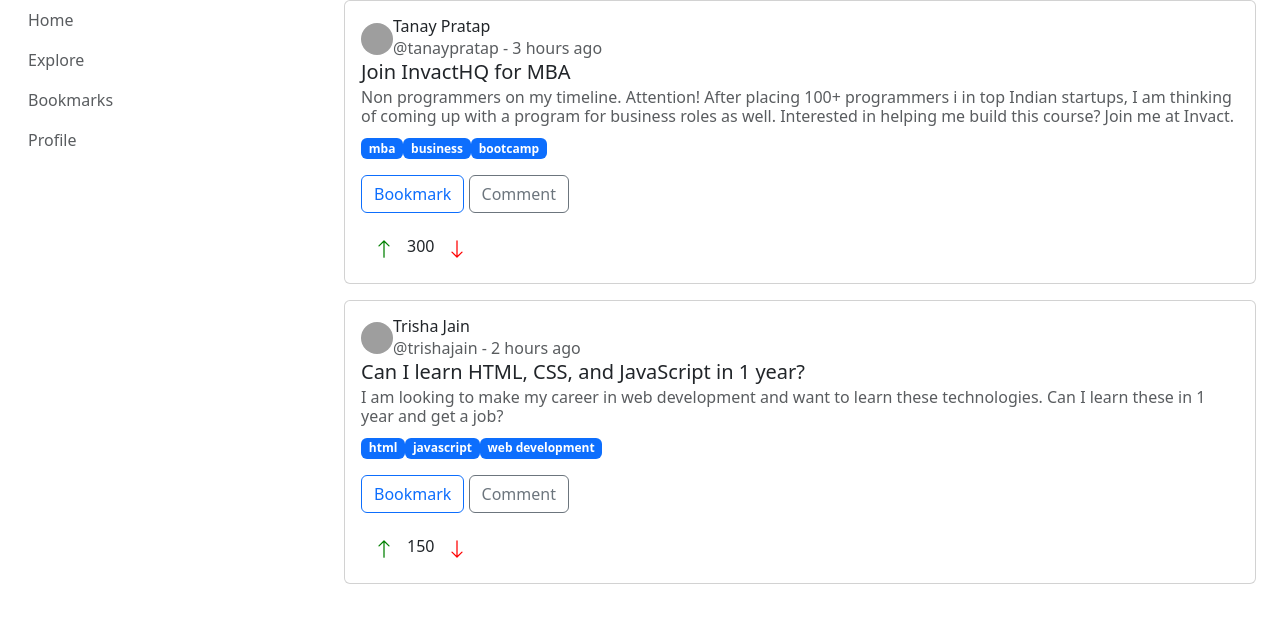
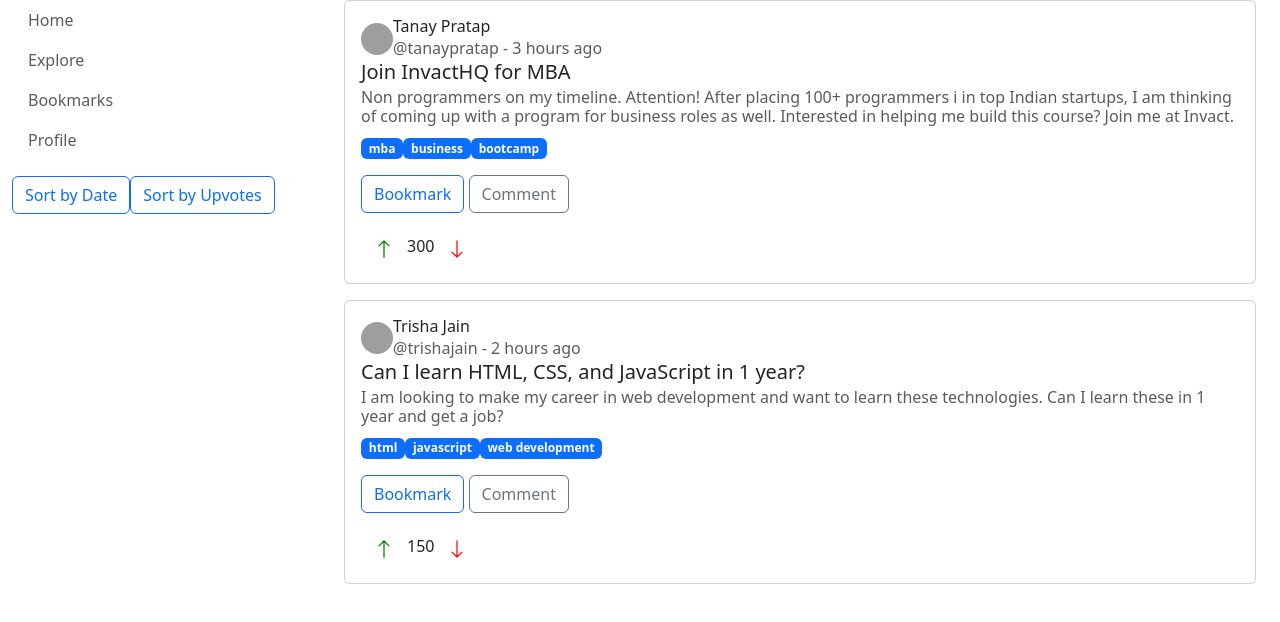
Before and after one commit to swapnaliss/forum-app, a React (Create React App) app: page / in a window 1280 px wide. Shown: the top 622 px of the page. Built offline with nearby package versions, Linux system fonts and the light colour scheme; grey boxes are pictures that could not be loaded.

Commit message:
feature : sort functionality

```diff
--- a/src/App.js
+++ b/src/App.js
@@ -1,3 +1,4 @@
+import { useState } from 'react';
 import './App.css';
 import Sidebar from './components/Sidebar';
 import { Container, Row, Col } from 'react-bootstrap';
@@ -53,14 +54,26 @@ const forumData = {
 }
 
 function App() {
+  const [sortedPosts, setSortedPosts] = useState(forumData.posts);
+
+  const handleSortByDate = () => {
+    const sorted = [...forumData.posts].sort((a, b) => b.createdAt.localeCompare(a.createdAt));
+    setSortedPosts(sorted);
+  };
+
+  const handleSortByUpvotes = () => {
+    const sorted = [...forumData.posts].sort((a, b) => b.upvotes - a.upvotes);
+    setSortedPosts(sorted);
+  };
+
   return (
     <Container fluid>
       <Row>
         <Col md={3}>
-          <Sidebar />
+          <Sidebar onSortByDate={handleSortByDate} onSortByUpvotes={handleSortByUpvotes} />
         </Col>
         <Col md={9}>
-        <LandingPage posts={forumData.posts} />
+          <LandingPage posts={sortedPosts} />
         </Col>
       </Row>
     </Container>
--- a/src/components/Sidebar.jsx
+++ b/src/components/Sidebar.jsx
@@ -1,7 +1,19 @@
-import React from 'react';
-import { Nav } from 'react-bootstrap';
+import React, { useState } from 'react';
+import { Nav, Button } from 'react-bootstrap';
 
-const Sidebar = () => {
+const Sidebar = ({ posts, onSortByDate, onSortByUpvotes }) => {
+  const [sortBy, setSortBy] = useState('');
+
+  const handleSortByDate = () => {
+    setSortBy('date');
+    onSortByDate();
+  };
+
+  const handleSortByUpvotes = () => {
+    setSortBy('upvotes');
+    onSortByUpvotes();
+  };
+
   return (
     <div className="sidebar">
       <Nav defaultActiveKey="/home" className="flex-column">
@@ -9,6 +21,14 @@ const Sidebar = () => {
         <Nav.Link disabled>Explore</Nav.Link>
         <Nav.Link disabled>Bookmarks</Nav.Link>
         <Nav.Link disabled>Profile</Nav.Link>
+        <div className="mt-3">
+          <Button variant={sortBy === 'date' ? 'primary' : 'outline-primary'} onClick={handleSortByDate}>
+            Sort by Date
+          </Button>
+          <Button variant={sortBy === 'upvotes' ? 'primary' : 'outline-primary'} onClick={handleSortByUpvotes}>
+            Sort by Upvotes
+          </Button>
+        </div>
       </Nav>
     </div>
   );
```
